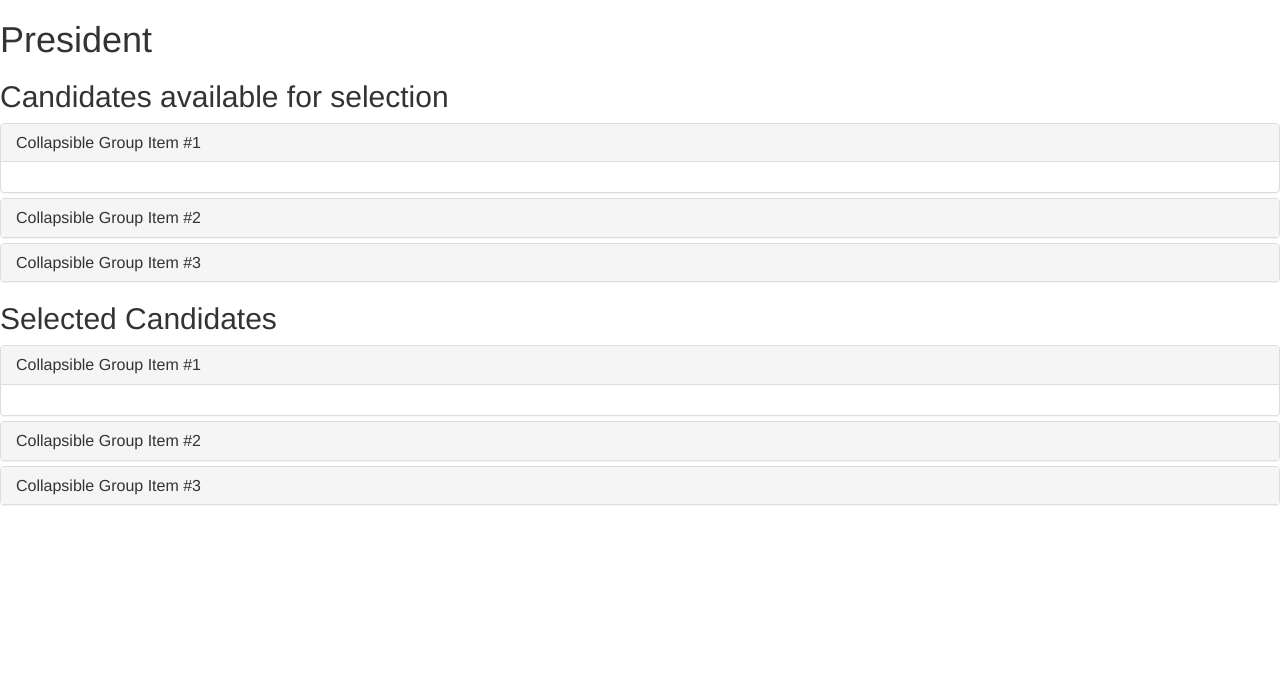
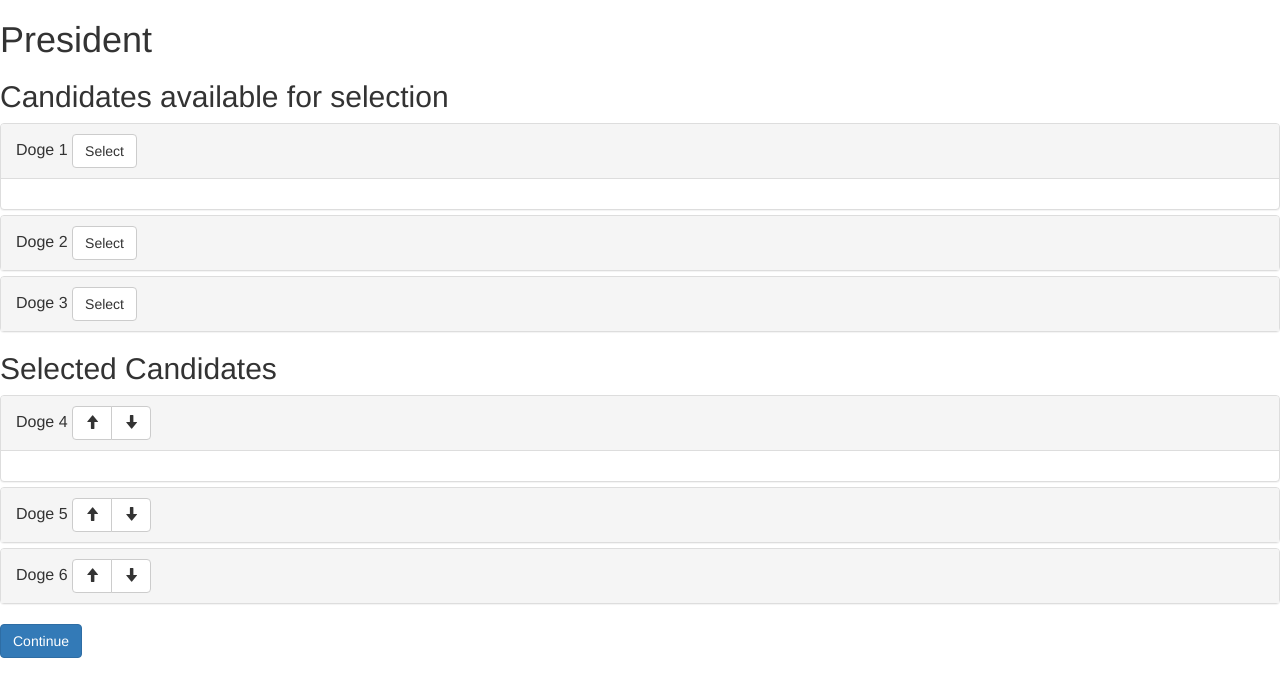
Before and after one commit to EmilyShepherd/Super-Democracy, a PHP site: page /vote.php in a window 1280 px wide. Shown: the top 697 px of the page. Run offline with PHP 8.4, Linux system fonts and the light colour scheme; some libraries are stand-ins or nearby versions.

Commit message:
Add some buttons

```diff
--- a/vote.php
+++ b/vote.php
@@ -26,7 +26,8 @@
           <div class="panel-heading">
             <h4 class="panel-title">
               <a data-toggle="collapse" data-parent="#accordion1" href="#collapseOne">
-                Collapsible Group Item #1
+                Doge 1
+                <button type="button" class="btn btn-default">Select</button>
               </a>
             </h4>
           </div>
@@ -39,7 +40,8 @@
           <div class="panel-heading">
             <h4 class="panel-title">
               <a data-toggle="collapse" data-parent="#accordion1" href="#collapseTwo">
-                Collapsible Group Item #2
+                Doge 2
+                <button type="button" class="btn btn-default">Select</button>
               </a>
             </h4>
           </div>
@@ -52,7 +54,8 @@
           <div class="panel-heading">
             <h4 class="panel-title">
               <a data-toggle="collapse" data-parent="#accordion1" href="#collapseThree">
-                Collapsible Group Item #3
+                Doge 3
+                <button type="button" class="btn btn-default">Select</button>
               </a>
             </h4>
           </div>
@@ -71,7 +74,15 @@
           <div class="panel-heading">
             <h4 class="panel-title">
               <a data-toggle="collapse" data-parent="#accordion2" href="#collapseFour">
-                Collapsible Group Item #1
+                Doge 4
+                <div class="btn-group">
+                  <button type="button" class="btn btn-default">
+                    <span class="glyphicon glyphicon-arrow-up"></span>
+                  </button>
+                  <button type="button" class="btn btn-default">
+                    <span class="glyphicon glyphicon-arrow-down"></span>
+                  </button>
+                </div>
               </a>
             </h4>
           </div>
@@ -84,7 +95,15 @@
           <div class="panel-heading">
             <h4 class="panel-title">
               <a data-toggle="collapse" data-parent="#accordion2" href="#collapseFive">
-                Collapsible Group Item #2
+                Doge 5
+                <div class="btn-group">
+                  <button type="button" class="btn btn-default">
+                    <span class="glyphicon glyphicon-arrow-up"></span>
+                  </button>
+                  <button type="button" class="btn btn-default">
+                    <span class="glyphicon glyphicon-arrow-down"></span>
+                  </button>
+                </div>
               </a>
             </h4>
           </div>
@@ -97,7 +116,15 @@
           <div class="panel-heading">
             <h4 class="panel-title">
               <a data-toggle="collapse" data-parent="#accordion2" href="#collapseSix">
-                Collapsible Group Item #3
+                Doge 6
+                <div class="btn-group">
+                  <button type="button" class="btn btn-default">
+                    <span class="glyphicon glyphicon-arrow-up"></span>
+                  </button>
+                  <button type="button" class="btn btn-default">
+                    <span class="glyphicon glyphicon-arrow-down"></span>
+                  </button>
+                </div>
               </a>
             </h4>
           </div>
@@ -107,6 +134,8 @@
           </div>
         </div>
       </div>
+
+      <button type="button" class="btn btn-primary">Continue</button>
     </div>
 
     <!-- jQuery (necessary for Bootstrap's JavaScript plugins) -->
```
